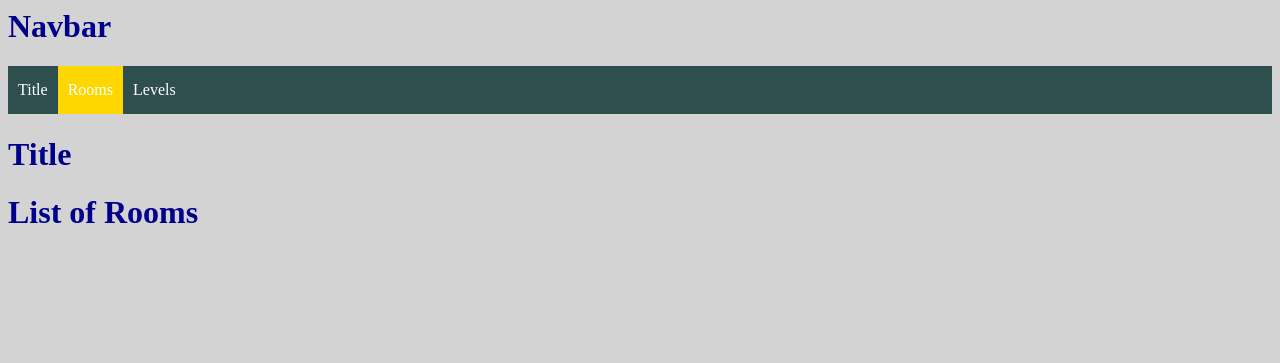
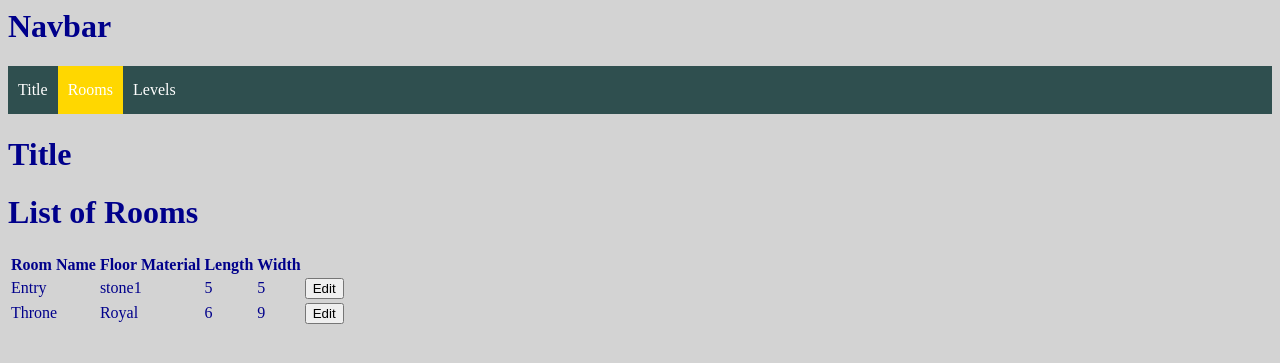
Before and after one commit to LeoKnox/dungeon_flask, a Flask app: page /rooms in a window 1280 px wide. Shown: the top 363 px of the page. Run offline with Flask 2, Linux system fonts and the light colour scheme.

Commit message:
Add files via upload

```diff
--- a/application/routes_dungeon.py
+++ b/application/routes_dungeon.py
@@ -1,12 +1,14 @@
 from application import app
 from flask import render_template
 
-room = {"room_name":"Entry", "room_floor":"stone1","length":5,"width":5}
+room_list = [
+        {"room_name":"Entry", "room_floor":"stone1","length":5,"width":5},
+        {"room_name":"Throne", "room_floor":"Royal","length":6,"width":9}
+]
 
 @app.route('/rooms')
 def rooms():
-    print (room)
-    return render_template("rooms.html", rooms="active")
+    return render_template("rooms.html", rooms="active", room_list=room_list)
 
 @app.route('/levels')
 def levels():
--- a/application/templates/rooms.html
+++ b/application/templates/rooms.html
@@ -3,5 +3,28 @@
 {% block content %}
 
 <h1>List of Rooms</h1>
+<table>
+    <thead>
+        <tr>
+            <th>Room Name</th>
+            <th>Floor Material</th>
+            <th>Length</th>
+            <th>Width</th>
+        </tr>
+    </thead>
+    <tbody>
+        {% for room in room_list %}
+        <tr>
+            <td>{{ room["room_name"] }}</td>
+            <td>{{ room["room_floor"] }}</td>
+            <td>{{ room["length"] }}</td>
+            <td>{{ room["width"] }}</td>
+            <td>
+                <button>Edit</button>
+            </td>
+        </tr>
+        {% endfor %}
+    </tbody>
+</table>
 
 {% endblock %}
```
